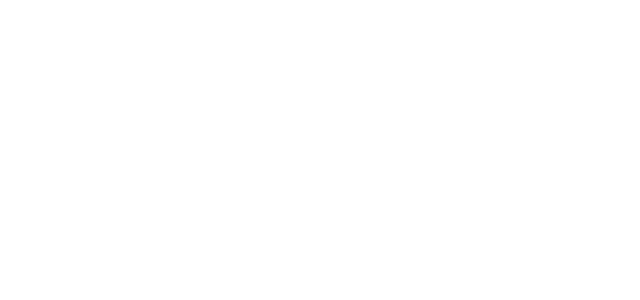
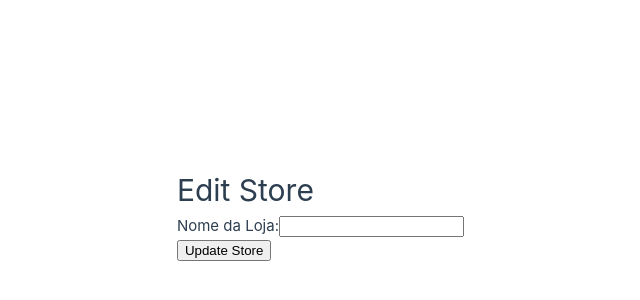
Before and after one commit to cristiano-borsato/delivery-seller, a Vue app: page /stores/1/edit in a window 1280 px wide. Before the commit this address had no page. Shown: the part 186-486 px from the top of the page, without its empty margins (176-816 px from the left). Built offline with nearby package versions, Linux system fonts and the light colour scheme; no server answers.

Commit message:
Implementar formulário para edição do nome da loja

```diff
--- /dev/null
+++ b/src/components/EditStoreForm.vue
@@ -0,0 +1,74 @@
+<script setup lang="ts">
+import { ref, onMounted } from 'vue'
+import { useRouter, useRoute } from 'vue-router'
+import { Auth } from '../auth'
+
+const router = useRouter()
+const route = useRoute()
+const storeName = ref('')
+const awaiting = ref(false)
+const storeId = route.params.id
+
+onMounted(() => {
+  const auth = new Auth()
+  fetch(`http://localhost:3000/stores/${storeId}`, {
+    method: 'GET',
+    headers: {
+      Accept: 'application/json',
+      Authorization: `Bearer ${auth.getFallback('token')}`
+    }
+  })
+    .then((response) => response.json())
+    .then((data) => {
+      storeName.value = data.name
+    })
+})
+
+function onSubmit() {
+  const auth = new Auth()
+  const body = {
+    store: {
+      name: storeName.value
+    }
+  }
+
+  awaiting.value = true
+  fetch(`http://localhost:3000/stores/${storeId}`, {
+    method: 'PUT',
+    headers: {
+      Accept: 'application/json',
+      'Content-Type': 'application/json',
+      Authorization: `Bearer ${auth.getFallback('token')}`
+    },
+    body: JSON.stringify(body)
+  })
+    .then((response) => {
+      if (response.ok) {
+        response.json().then(() => {
+          awaiting.value = false
+          router.push('/stores')
+        })
+      } else {
+        response.json().then((errors) => {
+          console.error(errors)
+          awaiting.value = false
+        })
+      }
+    })
+    .catch((error) => {
+      console.error(error)
+      awaiting.value = false
+    })
+}
+</script>
+
+<template>
+  <div>
+    <h1>Edit Store</h1>
+    <form @submit.prevent="onSubmit">
+      <label>Nome da Loja:</label>
+      <input v-model="storeName" type="text" required /><br />
+      <button type="submit" v-show="!awaiting">Update Store</button>
+    </form>
+  </div>
+</template>
--- a/src/components/StoresList.vue
+++ b/src/components/StoresList.vue
@@ -1,8 +1,10 @@
 <script setup lang="ts">
 import { ref, onMounted } from 'vue'
+import { useRouter } from 'vue-router'
 import { Auth } from '../auth'
 
 const stores = ref([])
+const router = useRouter()
 
 onMounted(() => {
   const auth = new Auth()
@@ -18,13 +20,20 @@
       stores.value = data
     })
 })
+
+function editStore(storeId: number) {
+  router.push({ path: `/stores/${storeId}/edit` })
+}
 </script>
 
 <template>
   <div>
     <h1>Stores List</h1>
     <ul>
-      <li v-for="store in stores" :key="store.id">{{ store.name }}</li>
+      <li v-for="store in stores" :key="store.id">
+        {{ store.name }}
+        <button @click="editStore(store.id)">Edit</button>
+      </li>
     </ul>
   </div>
 </template>
--- a/src/router/index.ts
+++ b/src/router/index.ts
@@ -4,6 +4,7 @@
 import StoreForm from '../components/StoreForm.vue'
 import StoresList from '@/components/StoresList.vue'
 import SignInForm from '@/components/SignInForm.vue'
+import EditStoreForm from '../components/EditStoreForm.vue'
 
 const router = createRouter({
   history: createWebHistory(import.meta.env.BASE_URL),
@@ -32,6 +33,11 @@
       path: '/stores',
       name: 'stores-list',
       component: StoresList
+    },
+    {
+      path: '/stores/:id/edit',
+      name: 'stores/edit',
+      component: EditStoreForm
     }
   ]
 })
```
